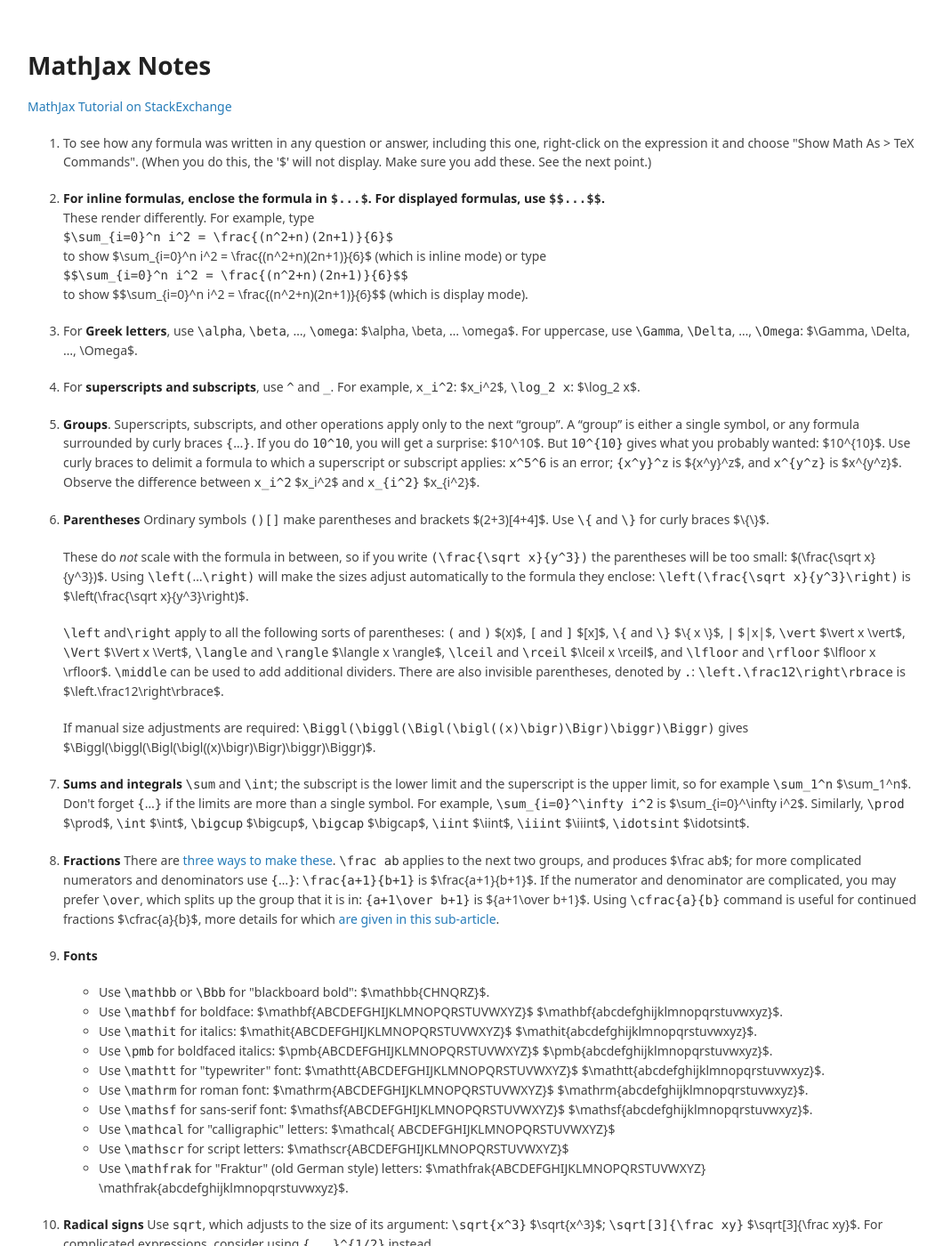
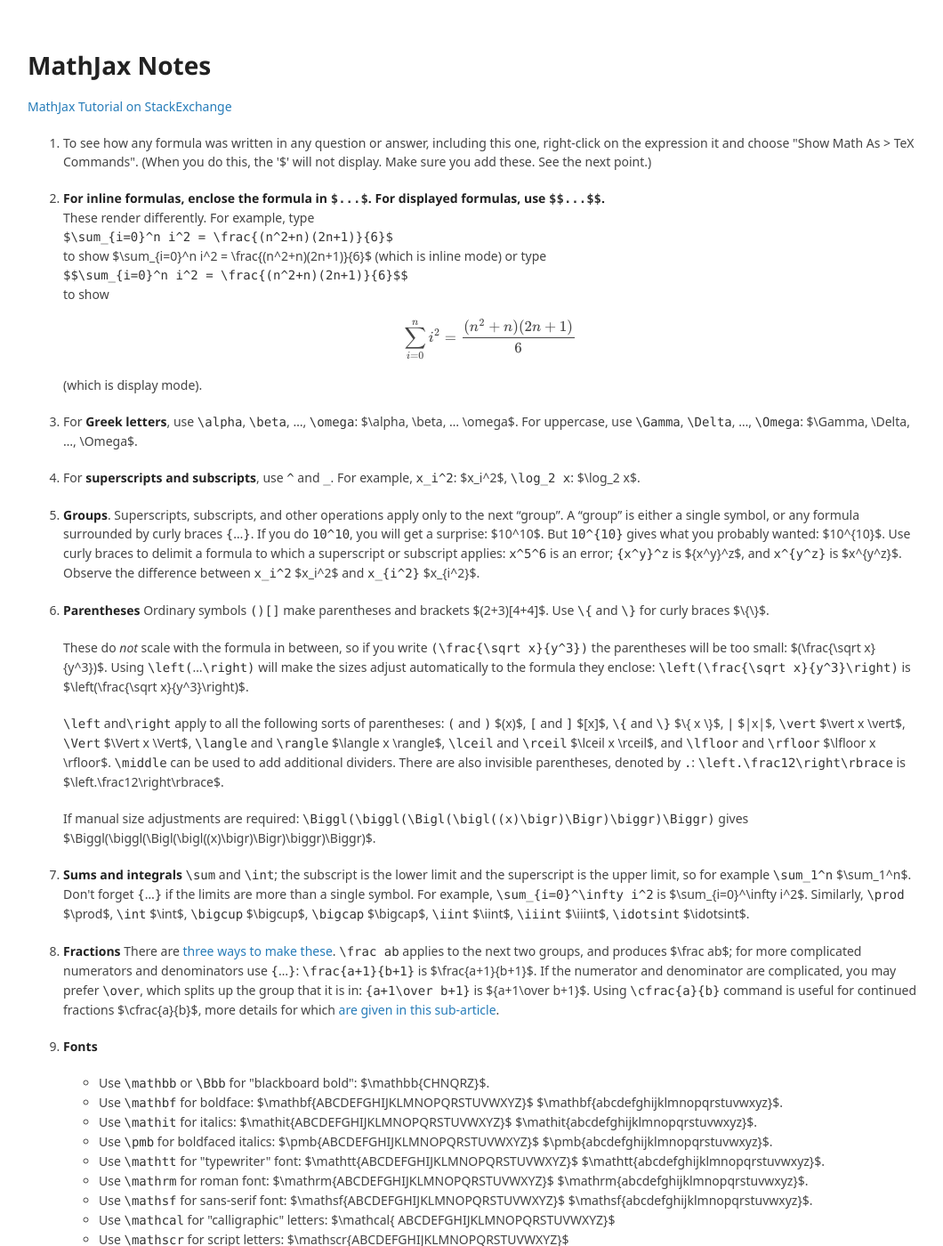
Before and after one commit to profphillips/wiki3, a Jekyll site: the page built from testmath.md, in a window 1280 px wide and 1400 px high. Shown: the whole window at 89% size, without its empty margins (109-1169 px from the left). Built offline with Jekyll 4.4.1, drawn with Linux system fonts in a browser that asks for light colours; some web fonts are replaced; our own code applies the rules of GitHub Pages for plain Markdown files; a script that is not in the unit is left out; part of the change alters nothing that is shown; some of the changed text lies outside the part shown.

```diff
--- a/testmath.md
+++ b/testmath.md
@@ -1,3 +1,8 @@
+
+<script src="https://polyfill.io/v3/polyfill.min.js?features=es6"></script>
+
+<script id="MathJax-script" async="" src="https://cdn.jsdelivr.net/npm/mathjax@3/es5/tex-mml-chtml.js"></script>
+
 # MathJax Notes
 
 [MathJax Tutorial on StackExchange](https://math.meta.stackexchange.com/questions/5020/mathjax-basic-tutorial-and-quick-reference)
```
